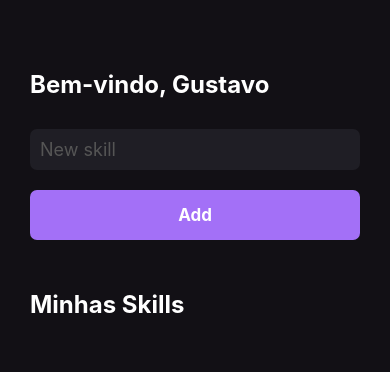
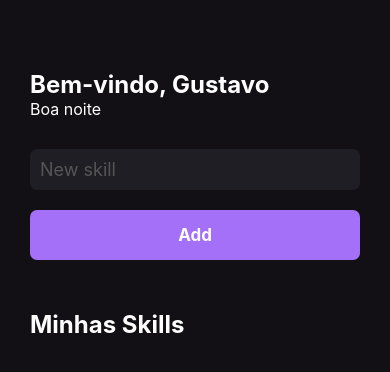
Before and after one commit to gvieiram/mySkills, a React Native app: screen / in a window 390 px wide. Shown: the top 372 px of the page. Built offline with nearby package versions, Linux system fonts and the light colour scheme.

Commit message:
usando useEffect

```diff
--- a/src/pages/Home.js
+++ b/src/pages/Home.js
@@ -1,4 +1,4 @@
-import React, { useState } from 'react';
+import React, { useEffect, useState } from 'react';
 import {
     View,
     Text,
@@ -14,15 +14,33 @@
 export function Home(){
   const [newSkill, setNewSkill] = useState('');
   const [mySkills, setMySkills] = useState([]);
+  const [greeting, setGreeting] = useState('');
 
   function handleAddNewSkill(){
     setMySkills(oldState => [...oldState, newSkill]);
   }
 
+  useEffect(() => {
+      const currentHour = new Date().getHours();
+
+      if(currentHour < 12) {
+        setGreeting('Bom dia')
+      } else if(currentHour >= 12 && currentHour < 18) {
+        setGreeting('Boa tarde')
+      } else {
+        setGreeting('Boa noite')
+      }
+
+  }, [])
+
   return (
     <View style={styles.container}>
       <Text style={styles.title}>
           Bem-vindo, Gustavo
+      </Text>
+
+      <Text style={styles.greetings}>
+          { greeting }
       </Text>
 
       <TextInput
@@ -72,4 +90,8 @@
         marginTop: 30,
         borderRadius: 7
     },
+    greetings: {
+        color: '#FFF',
+        fontSize: 16,
+    }
 });
```
